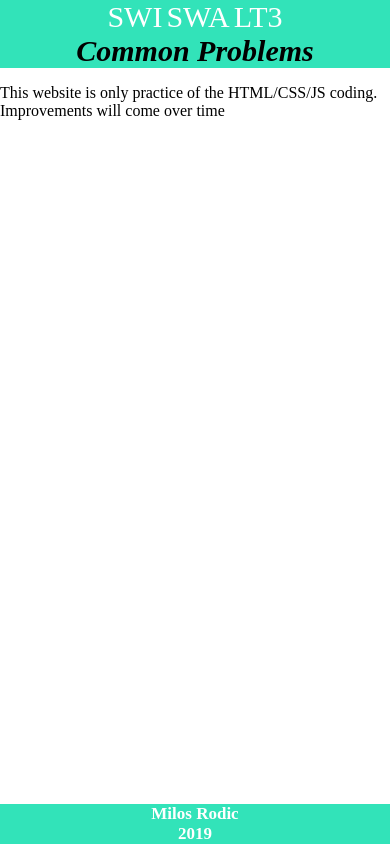
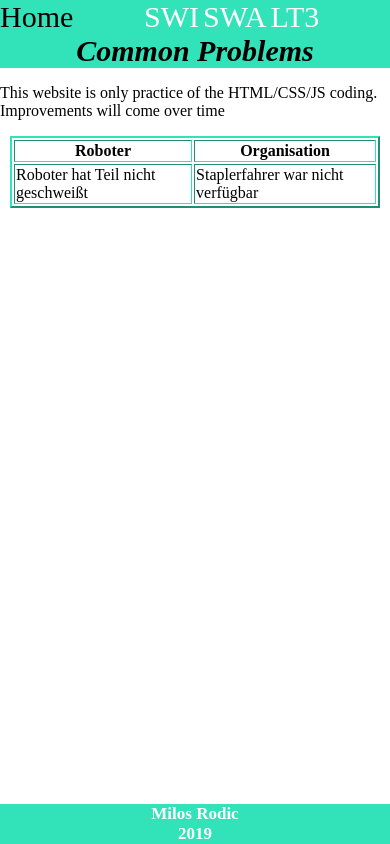
Before and after one commit to Rodick90/posao, a plain HTML site: page index.html in a window 390 px wide. Drawn offline with Linux system fonts and the light colour scheme.

Commit message:
added new page swa.html and table with errors on that line

```diff
--- a/index.html
+++ b/index.html
@@ -8,14 +8,27 @@
   </head>
   <body>
       <nav class="mobnav">
+        <a class="zadnji" href="index.html">Home</a>
       <a href="#swi.html">SWI</a>
-      <a href="#swa.html">SWA</a>
+      <a href="swa.html">SWA</a>
       <a href="#lt3.html">LT3</a>
+
       </nav>
   <div id="container">
     <h3 class="naslov">Common Problems</h3>
-    <p>This website is only practice of the HTML/CSS/JS coding.
+    <p>This website is only practice of the HTML/CSS/JS coding. <br>
     Improvements will come over time</p>
+  </div>
+  <div class="table_global">
+    <table border="2">
+      <tr>
+        <th>Roboter</th>
+        <th>Organisation</th>
+      </tr>
+      <td>Roboter hat Teil nicht geschweißt</td>
+      <td>Staplerfahrer war nicht verfügbar</td>
+    </table>
+
   </div>
 
   </body>
--- a/mobile.css
+++ b/mobile.css
@@ -15,18 +15,19 @@
   background-color: #32E3B9;
   margin: 0px 0px;
   padding: 0px 0px;
-
+}
+a:hover{
+  color: black;
 }
 a {
   text-align: center;
   text-decoration: none;
   font-size: 30px;
   color:White;
-
   background-color: #32E3B9;
-
-
-
+}
+.zadnji{
+  float: left;
 }
 .mobnav {
 
@@ -48,6 +49,10 @@ a {
   bottom:0px;
   color:white;
 }
+table{
+  margin: 10px 10px;
+  border-color: #32E3B9;
+}
 }
 
 
```
Also changed, not shown: swa.html (added, +60 -0 lines).
